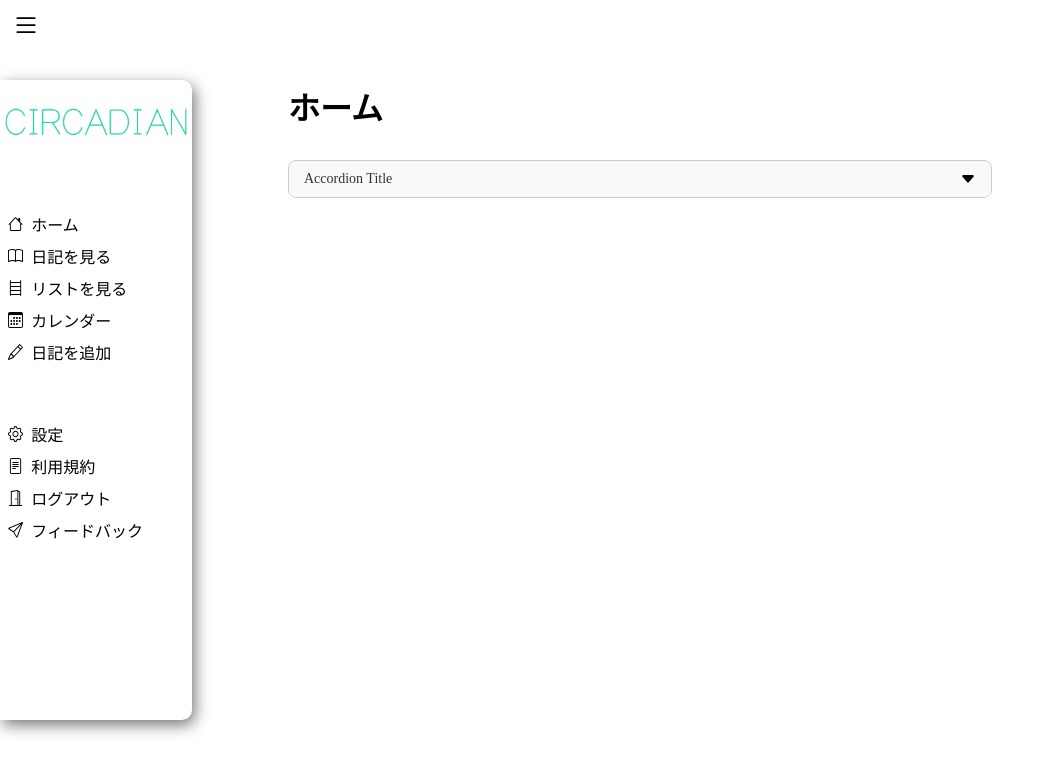
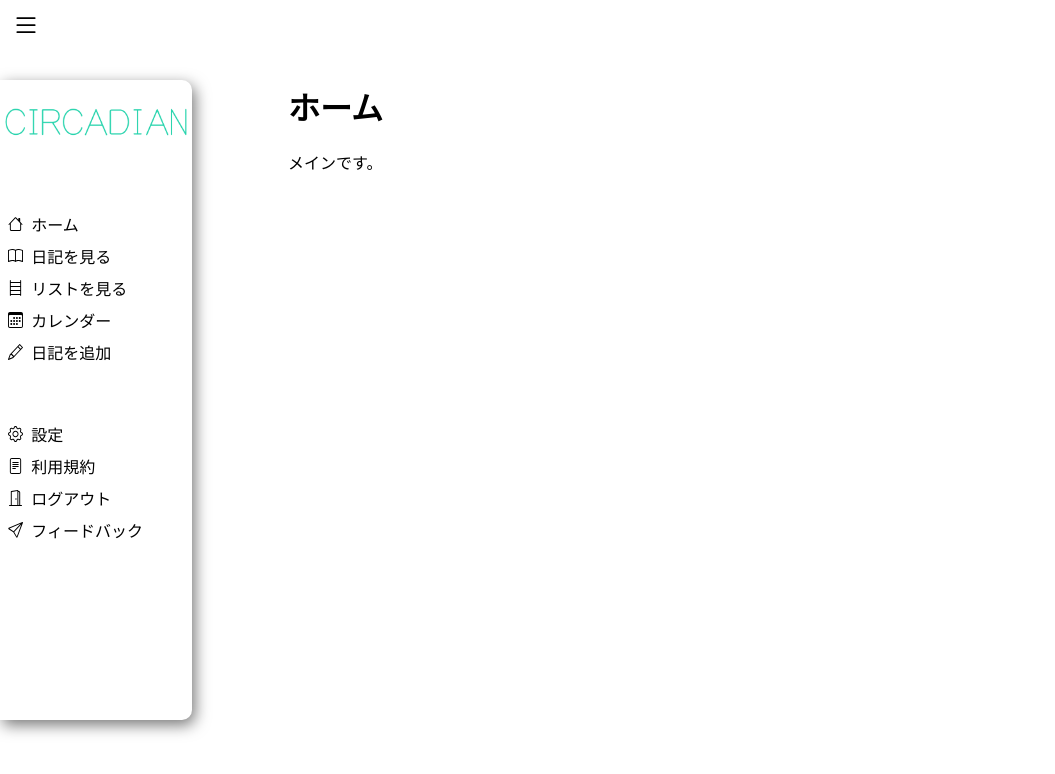
Before and after one commit to fuga296/circadian, a React (Create React App) app in the folder frontend/: page /circadian/home in a window 1280 px wide. Shown: the top 774 px of the page, without its empty margins (0-1055 px from the left). Built offline with nearby package versions, Linux system fonts and the light colour scheme; sample sign-in values are in the browser's storage.

Commit message:
Fix the redirect

```diff
--- a/frontend/src/circadian/components/DiaryList/DiaryList.js
+++ b/frontend/src/circadian/components/DiaryList/DiaryList.js
@@ -12,7 +12,7 @@ const DiaryList = ({ children, sequenceNum, diaryDate, createAt }) => {
     });
 
     return (
-        <div className={styles.listItem} onClick={() => navigate(`/circadian/test/diary/${date.year}/${date.month}/${date.day}`)}>
+        <div className={styles.listItem} onClick={() => navigate(`/circadian/diary/${date.year}/${date.month}/${date.day}`)}>
             <div className={styles.sequenceNumContainer}>
                 No.{sequenceNum}
             </div>
--- a/frontend/src/circadian/components/layouts/ProtectedRoute.js
+++ b/frontend/src/circadian/components/layouts/ProtectedRoute.js
@@ -28,7 +28,7 @@ const ProtectedRoute = ({ element }) => {
         return null
     }
 
-    return isAuthenticated ? element : <Navigate to="/circadian/authentication/login" />
+    return isAuthenticated ? element : <Navigate to="/circadian/auth/login" />
 };
 
 export default ProtectedRoute;
--- a/frontend/src/circadian/pages/Home.js
+++ b/frontend/src/circadian/pages/Home.js
@@ -1,6 +1,5 @@
 import React from "react";
 import ContentLayout from "../components/layouts/ContentLayout";
-import Accordion from "../../components/Accordion";
 
 const Home = () => {
     return (
@@ -8,10 +7,7 @@ const Home = () => {
             header={<h1>ホーム</h1>}
             main={
                 <div>
-                    <Accordion
-                        title="Accordion Title"
-                        content="This is the content of the accordion. It will toggle on click."
-                    />
+                    メインです。
                 </div>
             }
         />
--- a/frontend/src/circadian/pages/Login.js
+++ b/frontend/src/circadian/pages/Login.js
@@ -22,7 +22,7 @@ const Login = () => {
             e.preventDefault();
             try {
                 await login(loginInfo);
-                navigate("/circadian/test/home");
+                navigate("/circadian/home");
             } catch (err) {
                 console.error("Login log error:", err);
                 setError("Failed to fetch diary. Please try again later.");
--- a/frontend/src/circadian/pages/Logout.js
+++ b/frontend/src/circadian/pages/Logout.js
@@ -7,7 +7,8 @@ const Logout = () => {
 
     const handleLogout = async () => {
         await logout();
-    }
+        window.location.reload();
+    };
 
     return (
         <ContentLayout
--- a/frontend/src/circadian/pages/Register.js
+++ b/frontend/src/circadian/pages/Register.js
@@ -24,7 +24,7 @@ const Register = () => {
             e.preventDefault();
             try {
                 await register(registerInfo);
-                navigate("/circadian/test/home");
+                navigate("/circadian/home");
             } catch (err) {
                 console.error("Register log error:", err);
                 setError("Failed to fetch diary. Please try again later.");
--- a/frontend/src/components/SideFoldableNav.js
+++ b/frontend/src/components/SideFoldableNav.js
@@ -17,7 +17,7 @@ const SideFoldableNav = ({isExpanded, isHidden, logo, appName, navSelectionLists
             onMouseLeave={onMouseLeave}
         >
 
-            <img src={logo} alt='logo' className={styles.navLogo} />
+            <img src={logo} alt='logo' className={styles.navLogo} onClick={() => navigate(`/${appName}/home`)} />
 
             {
                 navSelectionLists.map((navSelectionList, ulIndex) => (
```
